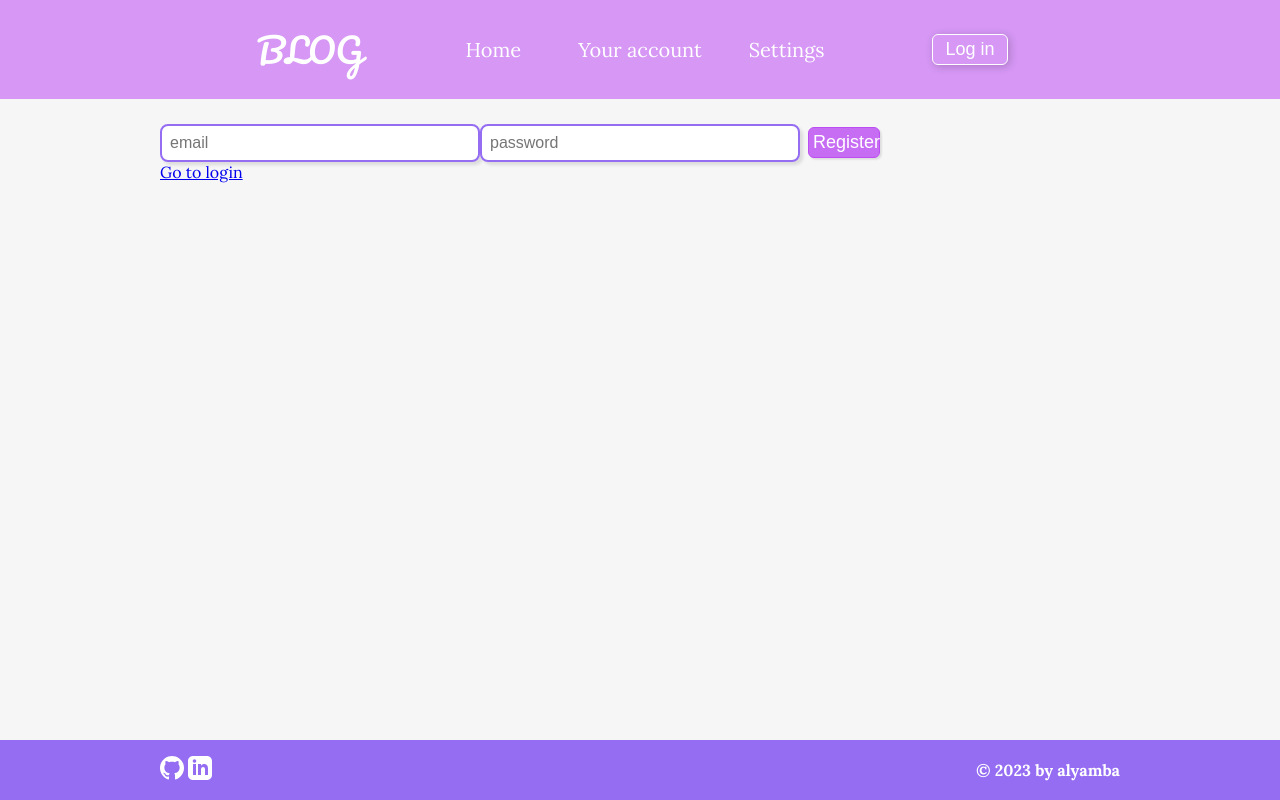
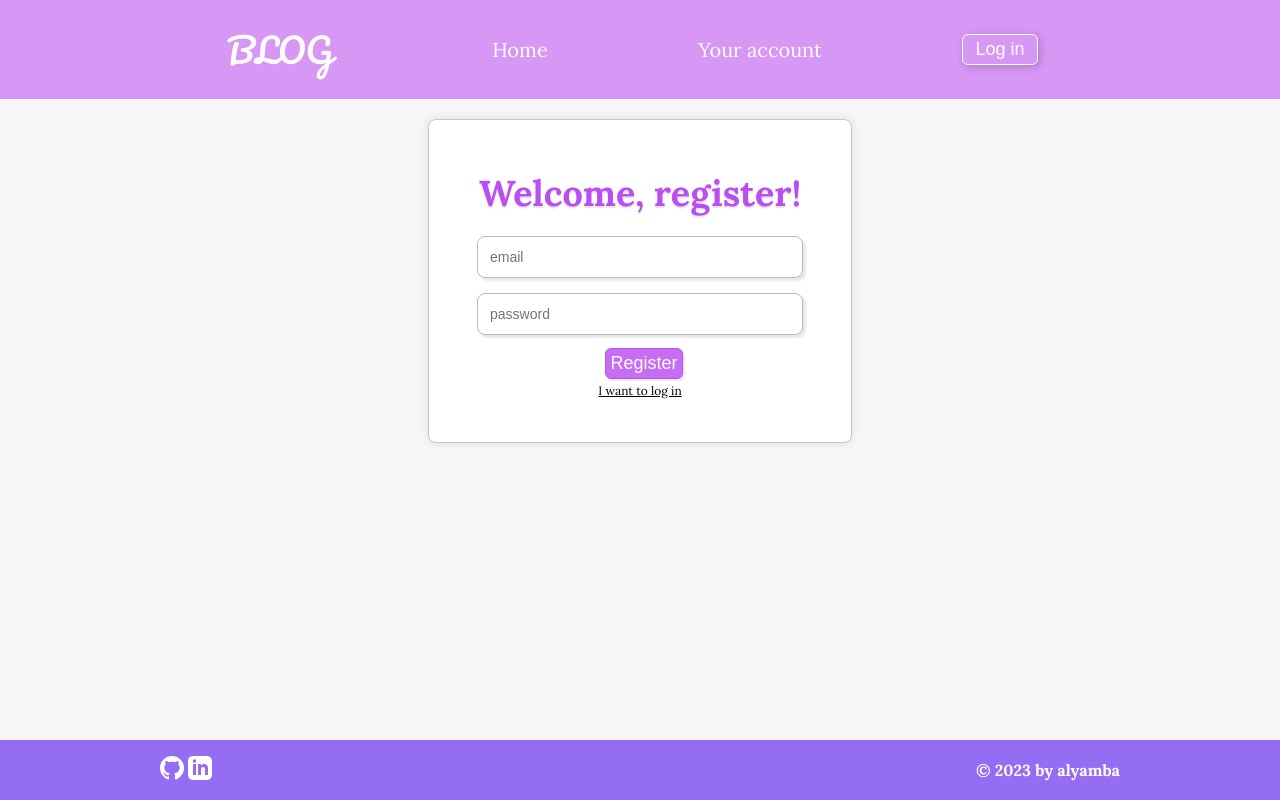
Before and after one commit to alyamba/blog-project, a React (Create React App) app: page /register in a window 1280 px wide. Built offline with nearby package versions, Linux system fonts and the light colour scheme; no server answers.

Commit message:
feat: add firebase in creating post, fix: styles for input block and remove unnecessary component

```diff
--- a/src/App.css
+++ b/src/App.css
@@ -5,7 +5,7 @@
   text-align: center;
 }
 
-.body__container{
+.body__container {
   display: flex;
   flex-direction: column;
   height: 100vh;
@@ -14,7 +14,7 @@
 .nav-bar {
   max-width: 100vw;
   min-width: auto;
-  padding: 20px 10em;
+  padding: 20px 8em;
   display: grid;
   grid-template-columns: 1fr 2fr 1fr;
   font-size: 20px;
@@ -32,7 +32,7 @@ ul {
 .ul_nav-bar {
   font-weight: 400;
   display: grid;
-  grid-template-columns: 1fr 1fr 1fr;
+  grid-template-columns: 1fr 1fr;
   align-items: center;
 }
 
@@ -184,7 +184,7 @@ textarea {
 }
 
 .secondary {
-  width: 4em;
+  min-width: 4em;
   margin: 8px 0px 0px 8px;
   padding: 4px;
   color: white;
@@ -259,12 +259,39 @@ textarea {
   justify-content: center;
 }
 
-input{
+input {
   border-radius: 8px;
-  padding: 8px;
-  font-size: 16px;
+  padding: 12px;
+  margin: 10px 0px 5px 0px;
+  font-size: 14px;
   min-width: 300px;
   max-width: 400px;
-  border: 2px solid #956df3;
+  border: 1px solid rgb(187, 187, 187);
+  outline-color: #c76df3;
   box-shadow: 0.2em 0.2em 0.2em rgba(0, 0, 0, 0.1);
 }
+
+.form__container {
+  display: flex;
+  justify-content: center;
+}
+
+.form {
+  background-color: #ffffff;
+  border-radius: 8px;
+  padding: 40px;
+  display: flex;
+  flex-direction: column;
+  justify-content: center;
+  align-items: center;
+  box-shadow: 0 0 10px rgba(0, 0, 0, 0.1);
+  border: 1px solid rgb(199, 199, 199);
+}
+
+.title {
+  font-size: 36px;
+  margin: 10px;
+  font-weight: 800;
+  color: #bb4ef2;
+  text-shadow: 0px 2px 1px rgba(0, 0, 0, 0.1);
+}
--- a/src/App.js
+++ b/src/App.js
@@ -12,6 +12,7 @@ const App = () => {
       <Route exact path="/" element={<HomePage />} />
       <Route exact path="/register" element={<RegisterPage />} />
       <Route exact path="/login" element={<LoginPage />} />
+      <Route exact path="/account" element={<LoginPage />} />
     </Routes>
   );
 };
--- a/src/components/Form.jsx
+++ /dev/null
@@ -1,30 +0,0 @@
-import React from "react";
-import { useState } from "react";
-import { Button } from "./Button";
-import { Input } from "./Input";
-
-export const Form = ({ title, handlerClick }) => {
-  const [email, setEmail] = useState("");
-  const [pass, setPass] = useState("");
-  return (
-    <div>
-      <Input
-        type="email"
-        value={email}
-        setValue={(e) => setEmail(e.target.value)}
-        placeholder="email"
-      />
-      <Input
-        type="password"
-        value={pass}
-        setValue={(e) => setPass(e.target.value)}
-        placeholder="password"
-      />
-      <Button
-        label={title}
-        type="secondary"
-        onPress={() => handlerClick(email, pass)}
-      />
-    </div>
-  );
-};
--- a/src/components/Login.jsx
+++ b/src/components/Login.jsx
@@ -1,20 +1,25 @@
-import React from "react";
-import { Form } from "./Form";
+import React, { useState } from "react";
 import { useDispatch } from "react-redux";
 import { setUser } from "../store/userReducer";
 import { getAuth, signInWithEmailAndPassword } from "firebase/auth";
-import { useNavigate } from "react-router-dom";
+import { Link, useNavigate } from "react-router-dom";
+import { Text } from "./Text";
+import { Input } from "./Input";
+import { Button } from "./Button";
 
 export const Login = () => {
   const dispatch = useDispatch();
   const navigate = useNavigate();
+
+  const [email, setEmail] = useState("");
+  const [pass, setPass] = useState("");
 
   const handleLogin = async (email, password) => {
     const auth = getAuth();
     console.log(auth);
     try {
       const userData = await signInWithEmailAndPassword(auth, email, password);
-      console.log('user: ', userData);
+      console.log("user: ", userData);
       dispatch(
         setUser({
           email: userData.user.email,
@@ -26,5 +31,32 @@ export const Login = () => {
       console.log(error);
     }
   };
-  return <Form title="Sign in" handlerClick={handleLogin} />;
+
+  return (
+    <div className="form__container">
+      <div className="form">
+        <Text type="title" text="Welcome, log in!" />
+        <Input
+          type="email"
+          value={email}
+          setValue={(e) => setEmail(e.target.value)}
+          placeholder="email"
+        />
+        <Input
+          type="password"
+          value={pass}
+          setValue={(e) => setPass(e.target.value)}
+          placeholder="password"
+        />
+        <Button
+          label="Log in"
+          type="secondary"
+          onPress={() => handleLogin(email, pass)}
+        />
+        <Link to="/register" style={{ color: "black", padding: "4px" }}>
+          <Text type="paragraph" text="I want to register" />
+        </Link>
+      </div>
+    </div>
+  );
 };
--- a/src/components/NavBar.jsx
+++ b/src/components/NavBar.jsx
@@ -9,7 +9,7 @@ export const NavBar = (btnLabel) => {
   const dispatch = useDispatch();
   const onLogIn = () => {};
   const onLogOut = () => {
-    window.confirm("Are you sure?")
+    window.confirm("Are you sure?");
     dispatch(removeUser());
   };
 
@@ -24,12 +24,19 @@ export const NavBar = (btnLabel) => {
             <Text text="Home" type="link" />
           </Link>
         </li>
-        <li>
-          <Text text="Your account" type="link"></Text>
-        </li>
-        <li>
-          <Text text="Settings" type="link"></Text>
-        </li>
+        {!!userData.id ? (
+          <li>
+            <Link to="/account" style={{ textDecoration: "none", color: "white" }}>
+              <Text text="Your account" type="link" />
+            </Link>
+          </li>
+        ) : (
+          <li>
+            <Link to="/login" style={{ textDecoration: "none", color: "white" }}>
+              <Text text="Your account" type="link" />
+            </Link>
+          </li>
+        )}
       </ul>
       {!!userData.id ? (
         <div>
--- a/src/components/SignUp.jsx
+++ b/src/components/SignUp.jsx
@@ -1,13 +1,18 @@
-import React from "react";
+import React, { useState } from "react";
 import { useDispatch } from "react-redux";
 import { setUser } from "../store/userReducer";
 import { getAuth, createUserWithEmailAndPassword } from "firebase/auth";
-import { Form } from "./Form";
-import { useNavigate } from "react-router-dom";
+import { Link, useNavigate } from "react-router-dom";
+import { Text } from "./Text";
+import { Input } from "./Input";
+import { Button } from "./Button";
 
 export const SignUp = () => {
   const dispatch = useDispatch();
   const navigate = useNavigate();
+
+  const [email, setEmail] = useState("");
+  const [pass, setPass] = useState("");
 
   const handleRegister = async (email, password) => {
     const auth = getAuth();
@@ -26,5 +31,32 @@ export const SignUp = () => {
       console.log(error);
     }
   };
-  return <Form title="Register" handlerClick={handleRegister} />;
+
+  return (
+    <div className="form__container">
+      <div className="form">
+        <Text type="title" text="Welcome, register!" />
+        <Input
+          type="email"
+          value={email}
+          setValue={(e) => setEmail(e.target.value)}
+          placeholder="email"
+        />
+        <Input
+          type="password"
+          value={pass}
+          setValue={(e) => setPass(e.target.value)}
+          placeholder="password"
+        />
+        <Button
+          label="Register"
+          type="secondary"
+          onPress={() => handleRegister(email, pass)}
+        />
+        <Link to="/login" style={{ color: "black", padding: "4px" }}>
+          <Text type="paragraph" text="I want to log in" />
+        </Link>
+      </div>
+    </div>
+  );
 };
--- a/src/components/index.js
+++ b/src/components/index.js
@@ -7,7 +7,6 @@ import { UserBlock } from "./UserBlock";
 import { InputBlock } from "./InputBlock";
 import { PostBlock } from "./PostBlock";
 import { Footer } from "./Footer";
-import { Form } from "./Form";
 import { Login } from "./Login";
 import { SignUp } from "./SignUp";
 import { Input } from "./Input";
@@ -22,7 +21,6 @@ export {
   InputBlock,
   PostBlock,
   Footer,
-  Form,
   Login,
   SignUp,
   Input,
--- a/src/firebase.js
+++ b/src/firebase.js
@@ -16,3 +16,4 @@ const firebaseConfig = {
 const app = initializeApp(firebaseConfig);
 // const analytics = getAnalytics(app);
 export const db = getFirestore(app)
+export const auth = getAuth()
--- a/src/pages/HomePage.js
+++ b/src/pages/HomePage.js
@@ -8,6 +8,8 @@ import {
 } from "../components";
 import { useDispatch, useSelector } from "react-redux";
 import { addPost, removePost } from "../store/postReducer";
+import { addDoc, collection } from "firebase/firestore";
+import { db, auth } from "../firebase";
 
 const HomePage = () => {
   const userData = useSelector((state) => state.user);
@@ -16,11 +18,21 @@ const HomePage = () => {
 
   const [postText, setPostText] = useState("");
 
-  const onSaveHandler = () => {
+  const postCollectionRef = collection(db, "posts");
+
+  const onSaveHandler = async () => {
     if (postText) {
+      await addDoc(postCollectionRef, {
+        text: postText,
+        author: {
+          name: auth.currentUser.email,
+          id: auth.currentUser.uid,
+        },
+        datetime: Date.now(),
+      });
       const post = {
         text: postText,
-        author: "Logunova Alina",
+        author: auth.currentUser.email,
         datetime: Date.now(),
       };
       dispatch(addPost(post));
--- a/src/pages/LoginPage.js
+++ b/src/pages/LoginPage.js
@@ -1,5 +1,4 @@
 import React from "react";
-import { Link } from "react-router-dom";
 import { Footer, NavBar, Login } from "../components";
 
 const LoginPage = () => {
@@ -8,7 +7,6 @@ const LoginPage = () => {
       <NavBar />
       <div className="main-container">
         <Login />
-        <Link to="/register">Go to register</Link>
       </div>
       <Footer />
     </div>
--- a/src/pages/RegisterPage.js
+++ b/src/pages/RegisterPage.js
@@ -1,5 +1,4 @@
 import React from "react";
-import { Link } from "react-router-dom";
 import { Footer, NavBar, SignUp } from "../components";
 
 const RegisterPage = () => {
@@ -8,7 +7,6 @@ const RegisterPage = () => {
       <NavBar />
       <div className="main-container">
         <SignUp />
-        <Link to="/login">Go to login</Link>
       </div>
       <Footer />
     </div>
```
